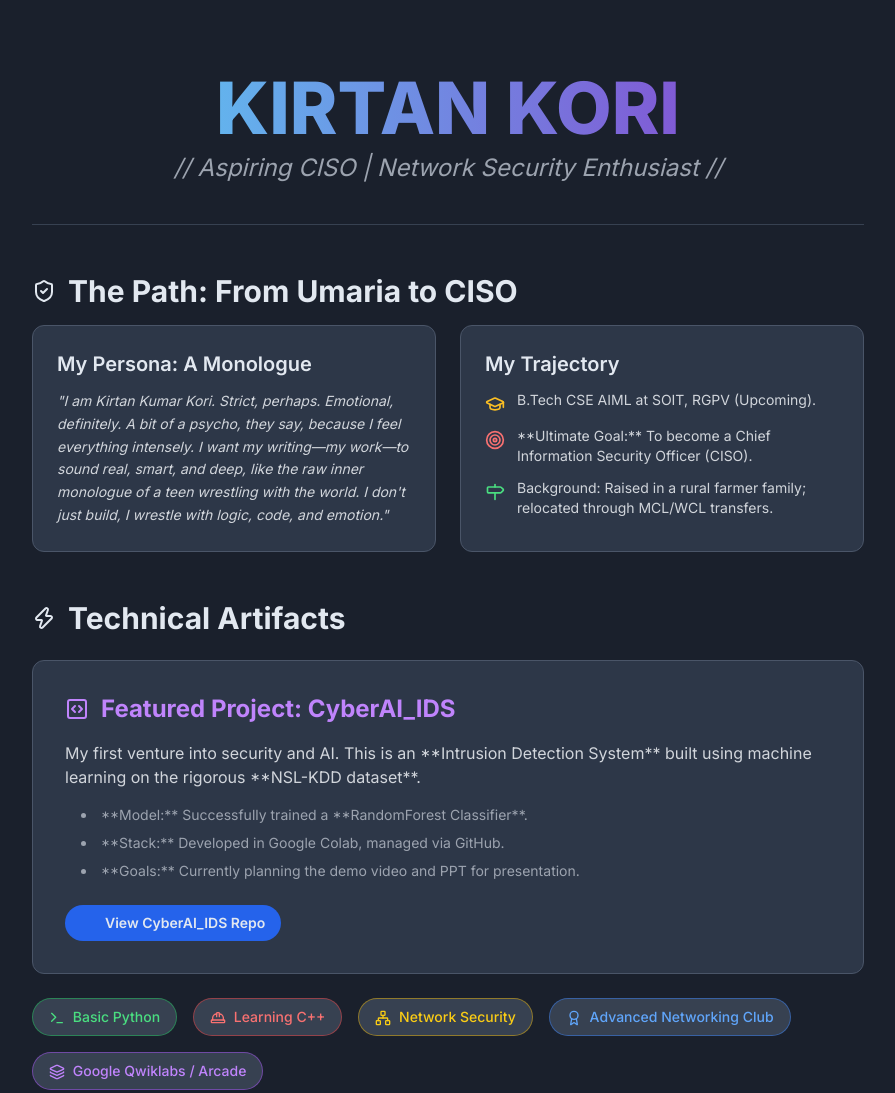
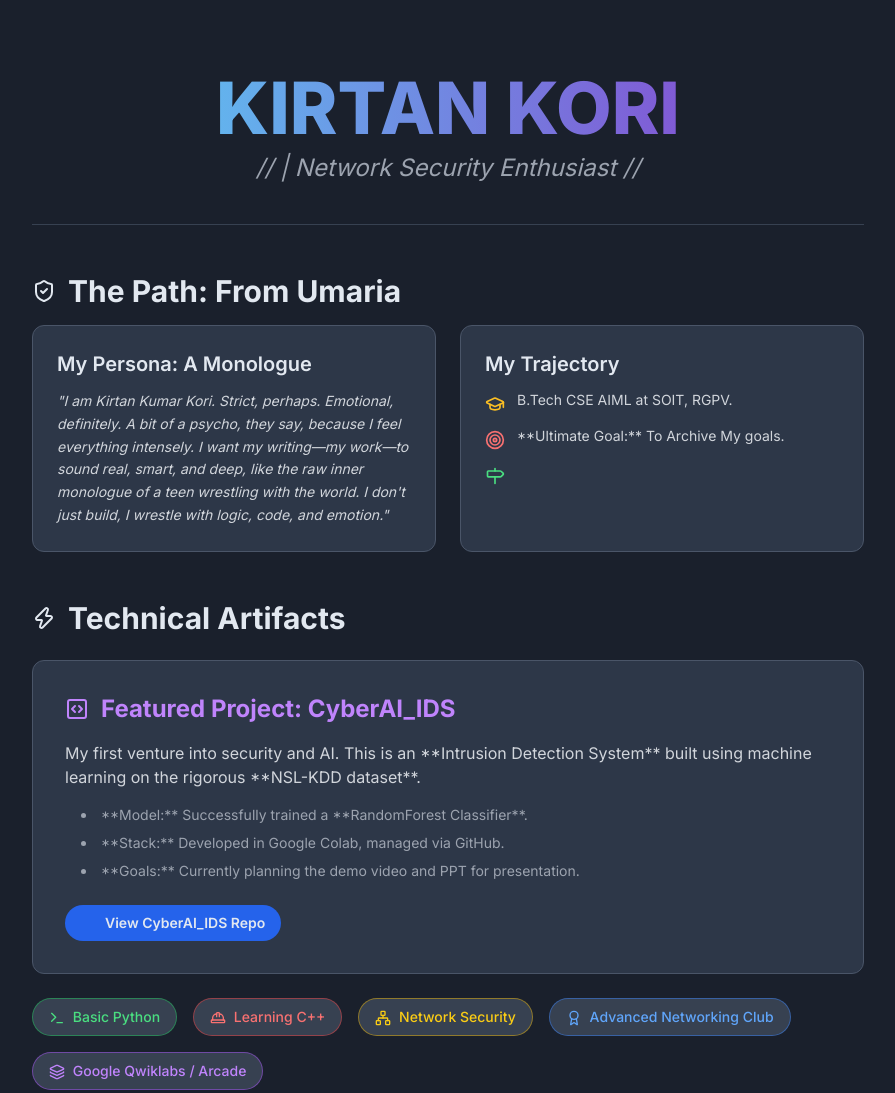
Before and after one commit to Kirtanx07/kirtan-portfolio, a plain HTML site: page index.html in a window 1280 px wide. Shown: the top 1093 px of the page, without its empty margins (192-1087 px from the left). Drawn offline with nearby package versions, Linux system fonts and the light colour scheme.

Commit message:
Update index.html

```diff
--- a/index.html
+++ b/index.html
@@ -3,7 +3,7 @@
 <head>
     <meta charset="UTF-8">
     <meta name="viewport" content="width=device-width, initial-scale=1.0">
-    <title>Kirtan Kori | Aspiring CISO & Security Researcher</title>
+    <title>Kirtan Kori | </title>
     <!-- Load Tailwind CSS -->
     <script src="https://cdn.tailwindcss.com"></script>
     <link href="https://fonts.googleapis.com/css2?family=Inter:wght@100..900&display=swap" rel="stylesheet">
@@ -48,7 +48,7 @@
                 <span class="text-gradient">KIRTAN KORI</span>
             </h1>
             <p class="text-xl sm:text-2xl text-gray-400 italic">
-                // Aspiring CISO | Network Security Enthusiast //
+                // | Network Security Enthusiast //
             </p>
         </header>
 
@@ -56,7 +56,7 @@
         <section class="mb-12">
             <h2 class="text-3xl font-bold mb-4 flex items-center">
                 <i data-lucide="shield-check" class="w-6 h-6 mr-3 text-accent-color"></i>
-                The Path: From Umaria to CISO
+                The Path: From Umaria
             </h2>
             <div class="grid md:grid-cols-2 gap-6">
                 <!-- Persona Card -->
@@ -76,15 +76,15 @@
                     <ul class="space-y-3 text-gray-300 text-sm">
                         <li class="flex items-start">
                             <i data-lucide="graduation-cap" class="w-5 h-5 mr-3 mt-1 flex-shrink-0 text-amber-400"></i>
-                            B.Tech CSE AIML at SOIT, RGPV (Upcoming).
+                            B.Tech CSE AIML at SOIT, RGPV.
                         </li>
                         <li class="flex items-start">
                             <i data-lucide="target" class="w-5 h-5 mr-3 mt-1 flex-shrink-0 text-red-400"></i>
-                            **Ultimate Goal:** To become a Chief Information Security Officer (CISO).
+                            **Ultimate Goal:** To Archive My goals.
                         </li>
                         <li class="flex items-start">
                             <i data-lucide="milestone" class="w-5 h-5 mr-3 mt-1 flex-shrink-0 text-green-400"></i>
-                            Background: Raised in a rural farmer family; relocated through MCL/WCL transfers.
+
                         </li>
                     </ul>
                 </div>
```
